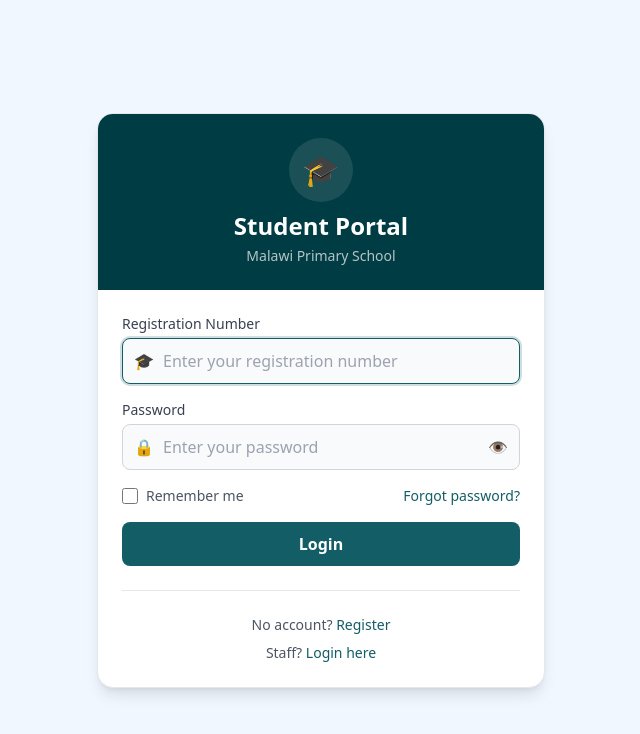
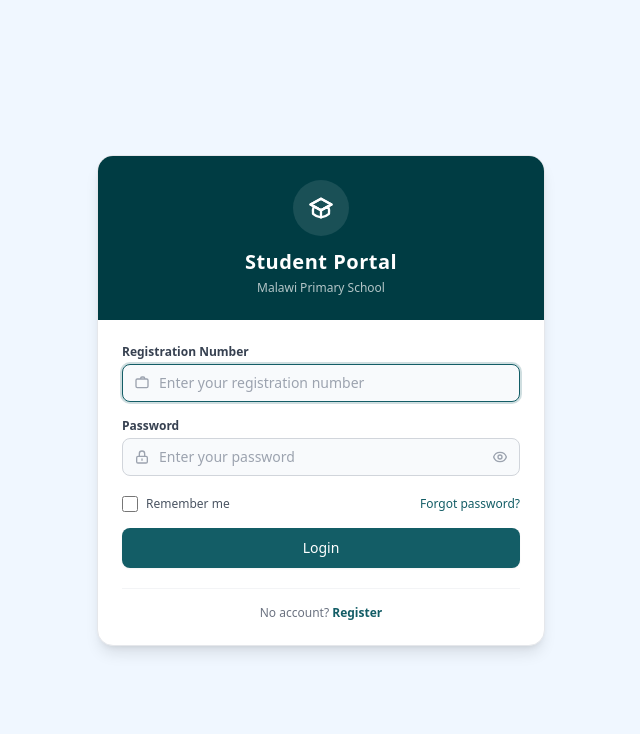
Before and after one commit to emacinta771-lab/progress-frontend, a React (Vite) app: page /student-login in a window 1280 px wide. Shown: the top 734 px of the page, without its empty margins (319-959 px from the left). Built offline with nearby package versions, Linux system fonts and the light colour scheme; no server answers.

Commit message:
update server

```diff
--- a/src/App.jsx
+++ b/src/App.jsx
@@ -53,6 +53,9 @@ const AppRoutes = () => {
           <Route path="/login" element={<Login />} />
           <Route path="/student-login" element={<StudentLogin />} />
           <Route path="/student-register" element={<StudentRegister />} />
+
+          {/* Root path redirects to student login (default entry point) */}
+          <Route path="/" element={<Navigate to="/student-login" replace />} />
 
           {/* ========================================== */}
           {/* DASHBOARD ROUTES */}
@@ -228,7 +231,6 @@ const AppRoutes = () => {
           {/* ========================================== */}
           {/* FALLBACK ROUTES */}
           {/* ========================================== */}
-          <Route path="/" element={<Navigate to="/student-login" replace />} />
           <Route path="*" element={<Navigate to="/student-login" replace />} />
         </Routes>
       </div>
--- a/src/components/ProtectedRoute.jsx
+++ b/src/components/ProtectedRoute.jsx
@@ -15,8 +15,8 @@ const ProtectedRoute = ({ children, requiredRoles = [] }) => {
     );
   }
 
-  // Redirect to login if not authenticated
-  // Default login page is the student login
+  // Redirect to student login page if not authenticated
+  // Staff members can access /login for the staff portal
   if (!user) {
     return <Navigate to="/student-login" replace />;
   }
--- a/src/components/login.jsx
+++ b/src/components/login.jsx
@@ -1,6 +1,17 @@
 import React, { useState, useEffect } from 'react';
 import { useAuth } from '../context/AuthContext';
-import { useNavigate, Link } from 'react-router-dom';
+import { useNavigate } from 'react-router-dom';
+
+const getRolePath = (role) => {
+  const roleMap = {
+    admin: '/admin-dashboard',
+    teacher: '/teacher-dashboard',
+    accountant: '/accountant-dashboard',
+    student: '/student-dashboard',
+    parent: '/student-dashboard',
+  };
+  return roleMap[role] || '/dashboard';
+};
 
 const Login = () => {
   const [username, setUsername] = useState('');
@@ -8,19 +19,13 @@ const Login = () => {
   const [loading, setLoading] = useState(false);
   const [error, setError] = useState('');
   const [showPassword, setShowPassword] = useState(false);
+
   const { login, user } = useAuth();
   const navigate = useNavigate();
 
   useEffect(() => {
     if (user) {
-      const roleMap = {
-        admin: '/admin-dashboard',
-        teacher: '/teacher-dashboard',
-        accountant: '/accountant-dashboard',
-        student: '/student-dashboard',
-        parent: '/student-dashboard'
-      };
-      navigate(roleMap[user.role] || '/dashboard');
+      navigate(getRolePath(user.role));
     }
   }, [user, navigate]);
 
@@ -32,16 +37,7 @@ const Login = () => {
     const result = await login(username, password);
 
     if (result.success) {
-      const roleMap = {
-        admin: '/admin-dashboard',
-        teacher: '/teacher-dashboard',
-        accountant: '/accountant-dashboard',
-        student: '/student-dashboard',
-        parent: '/student-dashboard'
-      };
-
-      const redirectPath = roleMap[result.user?.role] || '/dashboard';
-      navigate(redirectPath);
+      navigate(getRolePath(result.user?.role));
     } else {
       setError(result.error || 'Login failed.');
     }
@@ -53,94 +49,98 @@ const Login = () => {
       <div className="bg-white rounded-xl shadow-lg border border-gray-200 w-full max-w-md overflow-hidden">
 
         {/* Header */}
-        <div className="bg-[#003C43] px-6 py-6 text-center">
-          <div className="flex justify-center mb-2">
-            <div className="w-16 h-16 bg-white/10 rounded-full flex items-center justify-center text-3xl">
-              👤
-            </div>
+        <div className="bg-[#003C43] px-6 py-6 text-center text-white">
+          <div className="w-14 h-14 bg-white/10 rounded-full flex items-center justify-center mx-auto mb-3">
+            <svg className="w-7 h-7 text-white" fill="none" stroke="currentColor" viewBox="0 0 24 24">
+              <path strokeLinecap="round" strokeLinejoin="round" strokeWidth="2" d="M16 7a4 4 0 11-8 0 4 4 0 018 0zM12 14a7 7 0 00-7 7h14a7 7 0 00-7-7z" />
+            </svg>
           </div>
-          <h1 className="text-2xl font-bold text-white">
-            Staff Portal
-          </h1>
-          <p className="text-white/70 text-sm mt-1">
-            School Management System
-          </p>
+          <h1 className="text-xl font-bold tracking-wide">Staff Portal</h1>
+          <p className="text-white/70 text-xs mt-1">School Management System</p>
         </div>
 
-        {/* Form */}
+        {/* Form Body */}
         <div className="p-6">
-          <form onSubmit={handleSubmit} className="space-y-4">
+          <form onSubmit={handleSubmit} className="space-y-5">
             {error && (
               <div className="bg-red-50 border-l-4 border-red-500 p-3 rounded">
-                <p className="text-red-700 text-sm">{error}</p>
+                <p className="text-red-700 text-xs font-medium">{error}</p>
               </div>
             )}
 
+            {/* Username / Email Field */}
             <div>
-              <label className="block text-sm font-medium text-gray-700 mb-1">
+              <label className="block text-xs font-semibold text-gray-700 mb-1">
                 Username or Email
               </label>
               <div className="relative">
                 <span className="absolute left-3 top-1/2 -translate-y-1/2 text-gray-400">
-                  👤
+                  <svg className="w-4 h-4" fill="none" stroke="currentColor" viewBox="0 0 24 24">
+                    <path strokeLinecap="round" strokeLinejoin="round" strokeWidth="2" d="M16 7a4 4 0 11-8 0 4 4 0 018 0zM12 14a7 7 0 00-7 7h14a7 7 0 00-7-7z" />
+                  </svg>
                 </span>
                 <input
                   type="text"
                   value={username}
                   onChange={(e) => setUsername(e.target.value)}
-                  placeholder="Enter your username or email"
+                  placeholder="Enter username or email"
                   required
                   disabled={loading}
-                  className="w-full pl-10 pr-3 py-2.5 bg-[#f8fafc] border border-gray-300 rounded-lg text-gray-900 placeholder-gray-400 outline-none focus:border-[#135D66] focus:ring-2 focus:ring-[#135D66]/20 transition-all disabled:opacity-50"
                   autoFocus
+                  className="w-full pl-9 pr-3 py-2 bg-[#f8fafc] border border-gray-300 rounded-lg text-sm text-gray-900 placeholder-gray-400 outline-none focus:border-[#135D66] focus:ring-2 focus:ring-[#135D66]/20 transition disabled:opacity-50"
                 />
               </div>
             </div>
 
+            {/* Password Field */}
             <div>
-              <label className="block text-sm font-medium text-gray-700 mb-1">
+              <label className="block text-xs font-semibold text-gray-700 mb-1">
                 Password
               </label>
               <div className="relative">
                 <span className="absolute left-3 top-1/2 -translate-y-1/2 text-gray-400">
-                  🔒
+                  <svg className="w-4 h-4" fill="none" stroke="currentColor" viewBox="0 0 24 24">
+                    <path strokeLinecap="round" strokeLinejoin="round" strokeWidth="2" d="M12 15v2m-6 4h12a2 2 0 002-2v-6a2 2 0 00-2-2H6a2 2 0 00-2 2v6a2 2 0 002 2zm10-10V7a4 4 0 00-8 0v4h8z" />
+                  </svg>
                 </span>
                 <input
                   type={showPassword ? 'text' : 'password'}
                   value={password}
                   onChange={(e) => setPassword(e.target.value)}
-                  placeholder="Enter your password"
+                  placeholder="Enter password"
                   required
                   disabled={loading}
-                  className="w-full pl-10 pr-12 py-2.5 bg-[#f8fafc] border border-gray-300 rounded-lg text-gray-900 placeholder-gray-400 outline-none focus:border-[#135D66] focus:ring-2 focus:ring-[#135D66]/20 transition-all disabled:opacity-50"
+                  className="w-full pl-9 pr-10 py-2 bg-[#f8fafc] border border-gray-300 rounded-lg text-sm text-gray-900 placeholder-gray-400 outline-none focus:border-[#135D66] focus:ring-2 focus:ring-[#135D66]/20 transition disabled:opacity-50"
                 />
                 <button
                   type="button"
                   onClick={() => setShowPassword(!showPassword)}
                   className="absolute right-3 top-1/2 -translate-y-1/2 text-gray-400 hover:text-gray-600 transition"
+                  aria-label={showPassword ? "Hide password" : "Show password"}
                 >
-                  {showPassword ? '🙈' : '👁️'}
+                  {showPassword ? (
+                    <svg className="w-4 h-4" fill="none" stroke="currentColor" viewBox="0 0 24 24">
+                      <path strokeLinecap="round" strokeLinejoin="round" strokeWidth="2" d="M13.875 18.825A10.05 10.05 0 0112 19c-7 0-11-8-11-8a18.45 18.45 0 015.06-5.94M9.9 4.24A9.12 9.12 0 0112 4c7 0 11 8 11 8a18.5 18.5 0 01-2.16 3.19m-6.72-1.07a3 3 0 11-4.24-4.24M1 1l22 22" />
+                    </svg>
+                  ) : (
+                    <svg className="w-4 h-4" fill="none" stroke="currentColor" viewBox="0 0 24 24">
+                      <path strokeLinecap="round" strokeLinejoin="round" strokeWidth="2" d="M15 12a3 3 0 11-6 0 3 3 0 016 0z" />
+                      <path strokeLinecap="round" strokeLinejoin="round" strokeWidth="2" d="M2.458 12C3.732 7.943 7.523 5 12 5c4.478 0 8.268 2.943 9.542 7-1.274 4.057-5.064 7-9.542 7-4.477 0-8.268-2.943-9.542-7z" />
+                    </svg>
+                  )}
                 </button>
               </div>
             </div>
 
+            {/* Submit Button */}
             <button
               type="submit"
               disabled={loading}
-              className="w-full bg-[#135D66] hover:bg-[#0e4a52] text-white font-semibold py-2.5 px-4 rounded-lg transition-all duration-200 disabled:opacity-70 disabled:cursor-not-allowed"
+              className="w-full bg-[#135D66] hover:bg-[#0e4a52] text-white font-medium py-2.5 px-4 rounded-lg transition disabled:opacity-70 disabled:cursor-not-allowed text-sm shadow-sm mt-2"
             >
               {loading ? 'Logging in...' : 'Login'}
             </button>
           </form>
-
-          <div className="mt-6 pt-4 border-t border-gray-200 text-center">
-            <p className="text-sm text-gray-600">
-              Student?{' '}
-              <Link to="/student-login" className="text-[#135D66] hover:underline font-medium">
-                Login here
-              </Link>
-            </p>
-          </div>
         </div>
       </div>
     </div>
--- a/src/components/studentlogin.jsx
+++ b/src/components/studentlogin.jsx
@@ -1,6 +1,17 @@
 import React, { useState, useEffect } from 'react';
 import { useAuth } from '../context/AuthContext';
 import { useNavigate, Link } from 'react-router-dom';
+
+const getRolePath = (role) => {
+  const roleMap = {
+    admin: '/admin-dashboard',
+    teacher: '/teacher-dashboard',
+    accountant: '/accountant-dashboard',
+    student: '/student-dashboard',
+    parent: '/student-dashboard'
+  };
+  return roleMap[role] || '/dashboard';
+};
 
 const StudentLogin = () => {
   const [registrationNumber, setRegistrationNumber] = useState('');
@@ -9,19 +20,13 @@ const StudentLogin = () => {
   const [error, setError] = useState('');
   const [showPassword, setShowPassword] = useState(false);
   const [rememberMe, setRememberMe] = useState(false);
+
   const { login, user } = useAuth();
   const navigate = useNavigate();
 
   useEffect(() => {
     if (user) {
-      const roleMap = {
-        admin: '/admin-dashboard',
-        teacher: '/teacher-dashboard',
-        accountant: '/accountant-dashboard',
-        student: '/student-dashboard',
-        parent: '/student-dashboard'
-      };
-      navigate(roleMap[user.role] || '/dashboard');
+      navigate(getRolePath(user.role));
     }
   }, [user, navigate]);
 
@@ -48,15 +53,7 @@ const StudentLogin = () => {
         localStorage.removeItem('studentRegNumber');
       }
 
-      const roleMap = {
-        admin: '/admin-dashboard',
-        teacher: '/teacher-dashboard',
-        accountant: '/accountant-dashboard',
-        student: '/student-dashboard',
-        parent: '/student-dashboard'
-      };
-
-      const redirectPath = roleMap[result.user?.role] || '/student-dashboard';
+      const redirectPath = getRolePath(result.user?.role) || '/student-dashboard';
       navigate(redirectPath);
     } else {
       setError(result.error || 'Login failed.');
@@ -69,36 +66,39 @@ const StudentLogin = () => {
       <div className="bg-white rounded-xl shadow-lg border border-gray-200 w-full max-w-md overflow-hidden">
 
         {/* Header */}
-        <div className="bg-[#003C43] px-6 py-6 text-center">
-          <div className="flex justify-center mb-2">
-            <div className="w-16 h-16 bg-white/10 rounded-full flex items-center justify-center text-3xl">
-              🎓
-            </div>
+        <div className="bg-[#003C43] px-6 py-6 text-center text-white">
+          <div className="w-14 h-14 bg-white/10 rounded-full flex items-center justify-center mx-auto mb-3">
+            {/* Academic Cap SVG Icon */}
+            <svg className="w-7 h-7 text-white" fill="none" stroke="currentColor" viewBox="0 0 24 24">
+              <path strokeLinecap="round" strokeLinejoin="round" strokeWidth="2" d="M12 14l9-5-9-5-9 5 9 5z" />
+              <path strokeLinecap="round" strokeLinejoin="round" strokeWidth="2" d="M12 14l6.16-3.422a12.083 12.083 0 01.665 6.479A11.952 11.952 0 0112 20.055a11.952 11.952 0 01-6.824-2.998 12.078 12.078 0 01.665-6.479L12 14z" />
+              <path strokeLinecap="round" strokeLinejoin="round" strokeWidth="2" d="M12 14l9-5-9-5-9 5 9 5zm0 0v6" />
+            </svg>
           </div>
-          <h1 className="text-2xl font-bold text-white">
-            Student Portal
-          </h1>
-          <p className="text-white/70 text-sm mt-1">
-            Malawi Primary School
-          </p>
+          <h1 className="text-xl font-bold tracking-wide">Student Portal</h1>
+          <p className="text-white/70 text-xs mt-1">Malawi Primary School</p>
         </div>
 
-        {/* Form */}
+        {/* Form Body */}
         <div className="p-6">
           <form onSubmit={handleSubmit} className="space-y-4">
             {error && (
               <div className="bg-red-50 border-l-4 border-red-500 p-3 rounded">
-                <p className="text-red-700 text-sm">{error}</p>
+                <p className="text-red-700 text-xs font-medium">{error}</p>
               </div>
             )}
 
+            {/* Registration Number Field */}
             <div>
-              <label className="block text-sm font-medium text-gray-700 mb-1">
+              <label className="block text-xs font-semibold text-gray-700 mb-1">
                 Registration Number
               </label>
               <div className="relative">
                 <span className="absolute left-3 top-1/2 -translate-y-1/2 text-gray-400">
-                  🎓
+                  {/* Badge/Card Icon */}
+                  <svg className="w-4 h-4" fill="none" stroke="currentColor" viewBox="0 0 24 24">
+                    <path strokeLinecap="round" strokeLinejoin="round" strokeWidth="2" d="M10 6H5a2 2 0 00-2 2v9a2 2 0 002 2h14a2 2 0 002-2V8a2 2 0 00-2-2h-5m-4 0V5a2 2 0 012-2h2a2 2 0 012 2v1m-6 0h6" />
+                  </svg>
                 </span>
                 <input
                   type="text"
@@ -107,19 +107,23 @@ const StudentLogin = () => {
                   placeholder="Enter your registration number"
                   required
                   disabled={loading}
-                  className="w-full pl-10 pr-3 py-2.5 bg-[#f8fafc] border border-gray-300 rounded-lg text-gray-900 placeholder-gray-400 outline-none focus:border-[#135D66] focus:ring-2 focus:ring-[#135D66]/20 transition-all disabled:opacity-50"
                   autoFocus
+                  className="w-full pl-9 pr-3 py-2 bg-[#f8fafc] border border-gray-300 rounded-lg text-sm text-gray-900 placeholder-gray-400 outline-none focus:border-[#135D66] focus:ring-2 focus:ring-[#135D66]/20 transition disabled:opacity-50"
                 />
               </div>
             </div>
 
+            {/* Password Field */}
             <div>
-              <label className="block text-sm font-medium text-gray-700 mb-1">
+              <label className="block text-xs font-semibold text-gray-700 mb-1">
                 Password
               </label>
               <div className="relative">
                 <span className="absolute left-3 top-1/2 -translate-y-1/2 text-gray-400">
-                  🔒
+                  {/* Lock Icon */}
+                  <svg className="w-4 h-4" fill="none" stroke="currentColor" viewBox="0 0 24 24">
+                    <path strokeLinecap="round" strokeLinejoin="round" strokeWidth="2" d="M12 15v2m-6 4h12a2 2 0 002-2v-6a2 2 0 00-2-2H6a2 2 0 00-2 2v6a2 2 0 002 2zm10-10V7a4 4 0 00-8 0v4h8z" />
+                  </svg>
                 </span>
                 <input
                   type={showPassword ? 'text' : 'password'}
@@ -128,63 +132,73 @@ const StudentLogin = () => {
                   placeholder="Enter your password"
                   required
                   disabled={loading}
-                  className="w-full pl-10 pr-12 py-2.5 bg-[#f8fafc] border border-gray-300 rounded-lg text-gray-900 placeholder-gray-400 outline-none focus:border-[#135D66] focus:ring-2 focus:ring-[#135D66]/20 transition-all disabled:opacity-50"
+                  className="w-full pl-9 pr-10 py-2 bg-[#f8fafc] border border-gray-300 rounded-lg text-sm text-gray-900 placeholder-gray-400 outline-none focus:border-[#135D66] focus:ring-2 focus:ring-[#135D66]/20 transition disabled:opacity-50"
                 />
                 <button
                   type="button"
                   onClick={() => setShowPassword(!showPassword)}
                   className="absolute right-3 top-1/2 -translate-y-1/2 text-gray-400 hover:text-gray-600 transition"
+                  aria-label={showPassword ? "Hide password" : "Show password"}
                 >
-                  {showPassword ? '🙈' : '👁️'}
+                  {showPassword ? (
+                    /* Eye Off Icon */
+                    <svg className="w-4 h-4" fill="none" stroke="currentColor" viewBox="0 0 24 24">
+                      <path strokeLinecap="round" strokeLinejoin="round" strokeWidth="2" d="M13.875 18.825A10.05 10.05 0 0112 19c-7 0-11-8-11-8a18.45 18.45 0 015.06-5.94M9.9 4.24A9.12 9.12 0 0112 4c7 0 11 8 11 8a18.5 18.5 0 01-2.16 3.19m-6.72-1.07a3 3 0 11-4.24-4.24M1 1l22 22" />
+                    </svg>
+                  ) : (
+                    /* Eye Icon */
+                    <svg className="w-4 h-4" fill="none" stroke="currentColor" viewBox="0 0 24 24">
+                      <path strokeLinecap="round" strokeLinejoin="round" strokeWidth="2" d="M15 12a3 3 0 11-6 0 3 3 0 016 0z" />
+                      <path strokeLinecap="round" strokeLinejoin="round" strokeWidth="2" d="M2.458 12C3.732 7.943 7.523 5 12 5c4.478 0 8.268 2.943 9.542 7-1.274 4.057-5.064 7-9.542 7-4.477 0-8.268-2.943-9.542-7z" />
+                    </svg>
+                  )}
                 </button>
               </div>
             </div>
 
-            <div className="flex items-center justify-between">
+            {/* Remember Me & Forgot Password */}
+            <div className="flex items-center justify-between text-xs pt-1">
               <div className="flex items-center gap-2">
                 <input
                   type="checkbox"
                   id="rememberMe"
                   checked={rememberMe}
                   onChange={(e) => setRememberMe(e.target.checked)}
-                  className="w-4 h-4 text-[#135D66] focus:ring-[#135D66] rounded border-gray-300"
+                  className="w-4 h-4 text-[#135D66] focus:ring-[#135D66] rounded border-gray-300 cursor-pointer"
                 />
-                <label htmlFor="rememberMe" className="text-sm text-gray-600 cursor-pointer">
+                <label htmlFor="rememberMe" className="text-gray-600 cursor-pointer select-none">
                   Remember me
                 </label>
               </div>
               <Link
                 to="/forgot-password"
-                className="text-sm text-[#135D66] hover:underline"
+                className="text-[#135D66] font-medium hover:underline"
               >
                 Forgot password?
               </Link>
             </div>
 
+            {/* Submit Button */}
             <button
               type="submit"
               disabled={loading}
-              className="w-full bg-[#135D66] hover:bg-[#0e4a52] text-white font-semibold py-2.5 px-4 rounded-lg transition-all duration-200 disabled:opacity-70 disabled:cursor-not-allowed"
+              className="w-full bg-[#135D66] hover:bg-[#0e4a52] text-white font-medium py-2.5 px-4 rounded-lg transition disabled:opacity-70 disabled:cursor-not-allowed text-sm shadow-sm mt-2"
             >
               {loading ? 'Logging in...' : 'Login'}
             </button>
           </form>
 
-          <div className="mt-6 pt-4 border-t border-gray-200 text-center">
-            <p className="text-sm text-gray-600 mt-2">
+          {/* Footer Link */}
+          <div className="mt-5 pt-4 border-t border-gray-100 text-center">
+            <p className="text-xs text-gray-500">
               No account?{' '}
-              <Link to="/student-register" className="text-[#135D66] hover:underline font-medium">
+              <Link to="/student-register" className="text-[#135D66] font-semibold hover:underline">
                 Register
-              </Link>
-            </p>
-            <p className="text-sm text-gray-600 mt-2">
-              Staff?{' '}
-              <Link to="/login" className="text-[#135D66] hover:underline font-medium">
-                Login here
               </Link>
             </p>
           </div>
         </div>
+
       </div>
     </div>
   );
```
